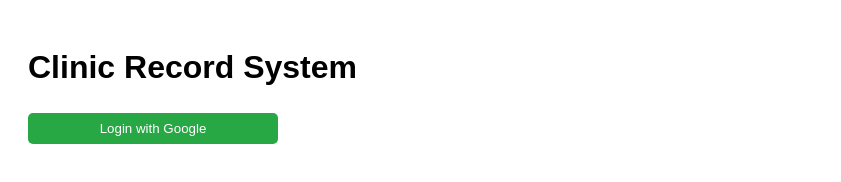
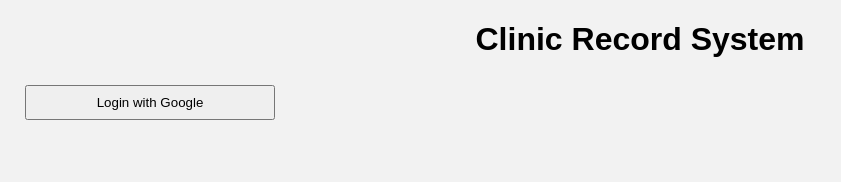
Before and after one commit to MDhossain120/clinic-record-system, a plain HTML site: page index.html in a window 1280 px wide. Shown: the whole page, without its empty margins (0-841 px from the left). Drawn offline with Linux system fonts and the light colour scheme; no server answers.

Commit message:
Update style.css

```diff
--- a/style.css
+++ b/style.css
@@ -1,34 +1,16 @@
 body {
   font-family: Arial, sans-serif;
-  padding: 20px;
+  margin: 20px;
+  background-color: #f2f2f2;
 }
-
-input, button, select {
-  margin: 5px 0;
+h1 {
+  text-align: center;
+}
+input, select, button {
+  margin: 5px;
   padding: 8px;
   width: 250px;
 }
-
 form {
   margin-top: 10px;
 }
-
-button {
-  background-color: #28a745;
-  color: white;
-  border: none;
-  cursor: pointer;
-  border-radius: 5px;
-}
-
-button:hover {
-  background-color: #218838;
-}
-
-.filter {
-  margin-top: 10px;
-}
-
-#results {
-  margin-top: 20px;
-}
```
